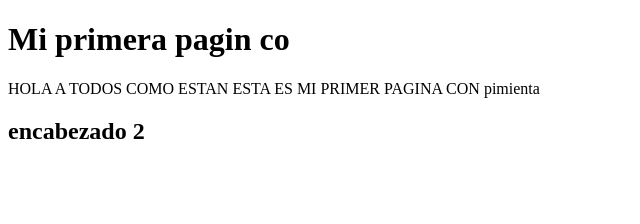
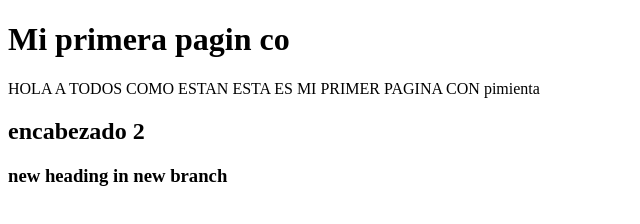
Before and after one commit to Jazi87r/ConstruccionSW, a plain HTML site: page index.html in a window 1280 px wide. Shown: the whole page, without its empty margins (0-640 px from the left). Drawn offline with Linux system fonts and the light colour scheme.

Commit message:
first commit newheading branch
added new heading3

```diff
--- a/index.html
+++ b/index.html
@@ -9,5 +9,6 @@
     <h1>Mi primera pagin co</h1>
     <p>HOLA A TODOS COMO ESTAN ESTA ES MI PRIMER PAGINA CON pimienta </p>
     <h2> encabezado 2</h2>
+    <h3>new heading in new branch</h3>
 </body>
 </html>
```
